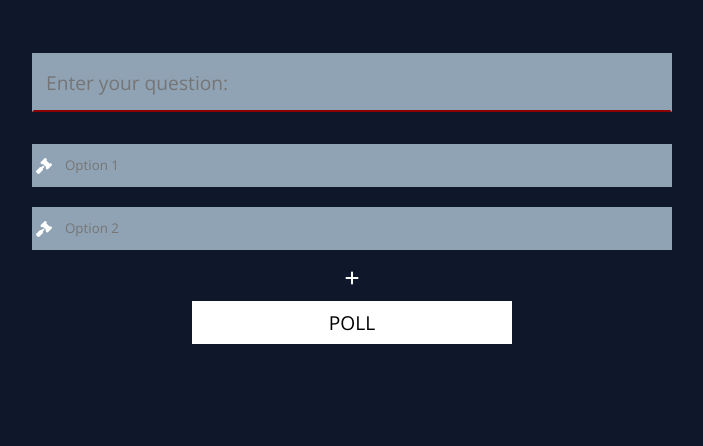
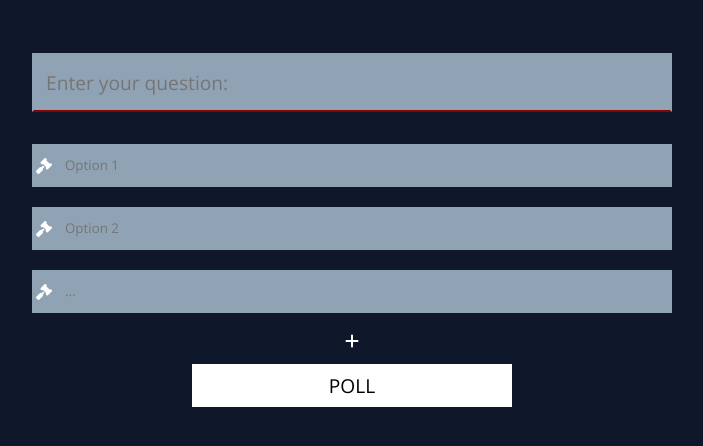
Before and after one commit to tofu11/Polley, a website: page public/index.html in a window 1280 px wide. Both pictures are taken after a click on the element 640 px from the left and 356 px from the top of the page. Shown: the part 78-524 px from the top of the page, without its empty margins (288-991 px from the left). Drawn offline with nearby package versions, Linux system fonts and the light colour scheme.

Commit message:
add button working

```diff
--- a/public/index.html
+++ b/public/index.html
@@ -140,6 +140,17 @@
         labels.forEach(label => {
         label.innerHTML = `<i class="fa-solid fa-gavel"></i>` + label.innerHTML
 })
+
+        const addBtn = document.getElementById('add')
+        const form = document.querySelector('form')
+        const btns = document.getElementById('buttons')
+        function addOption() {
+            const newNode = document.createElement('label')
+            form.insertBefore(newNode, btns)
+            document.querySelector('label:last-of-type').innerHTML = `<i class="fa-solid fa-gavel"></i>` + `<input type="text" required class="options" placeholder="..."/>`
+        }
+        addBtn.addEventListener('click', addOption)
+
     </script>
 </body>
 </html>
```
Also changed, not shown: 1 other file.
